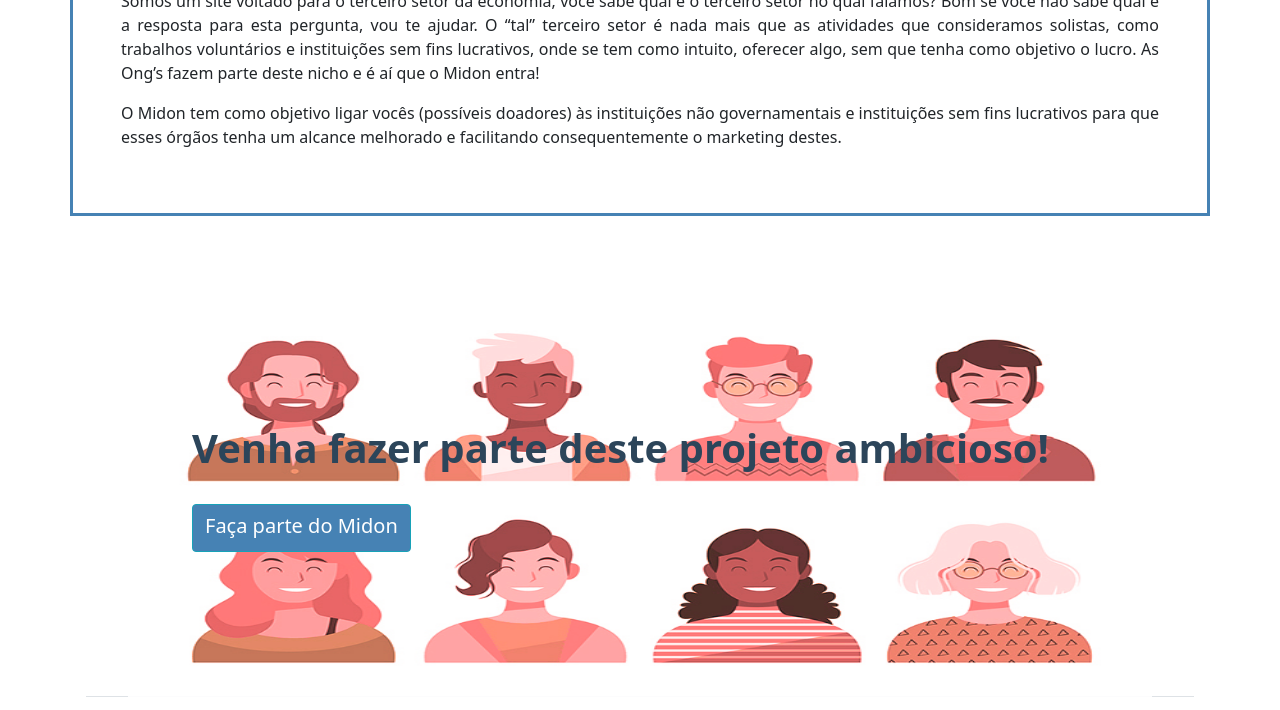
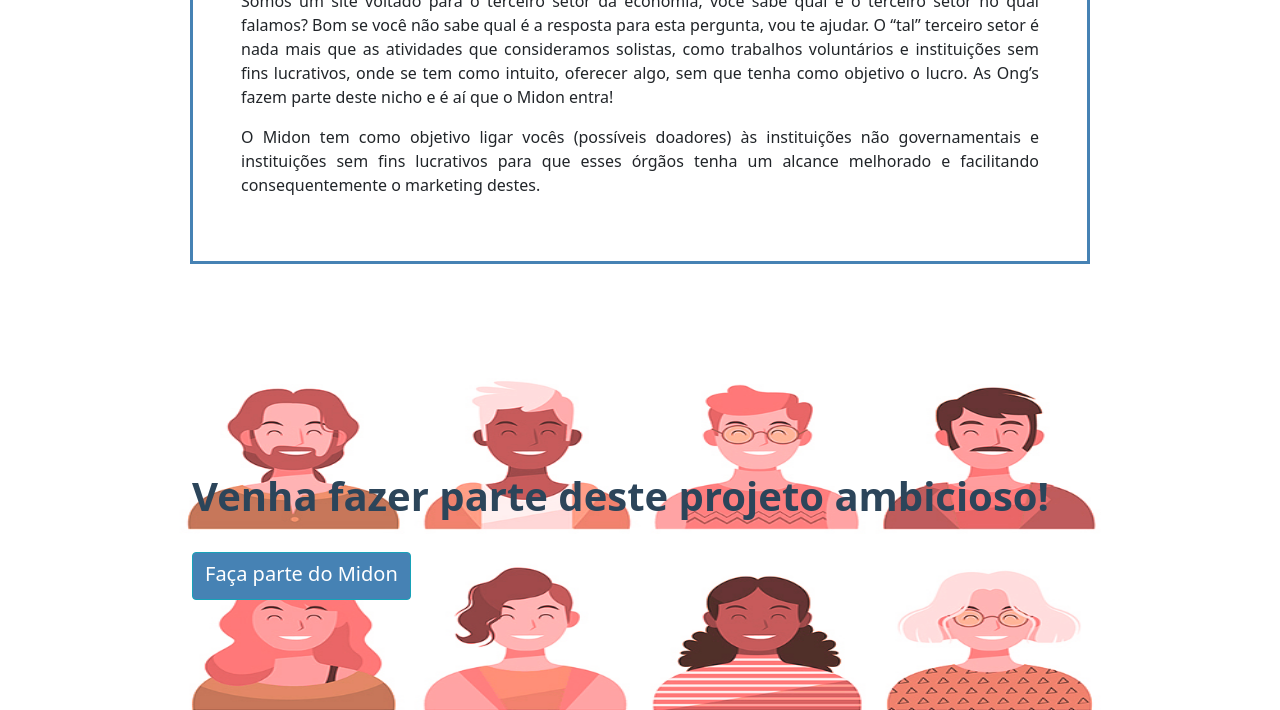
Before and after one commit to THIAGOMG22/Midon, a plain HTML site: page SobreNós.html in a window 1280 px wide. Shown: the part 306-1016 px from the top of the page. Drawn offline with Linux system fonts and the light colour scheme.

Commit message:
pagesobre2

```diff
--- a/css/custom.css
+++ b/css/custom.css
@@ -112,7 +112,8 @@ body{
     padding: 3rem;
     margin-top: 5rem;
     margin-bottom: 3rem;
-    width:  100%;
+    min-width:  320px;
+    max-width:  900px;
     text-align: justify;
     border: solid steelblue ;
 
```
